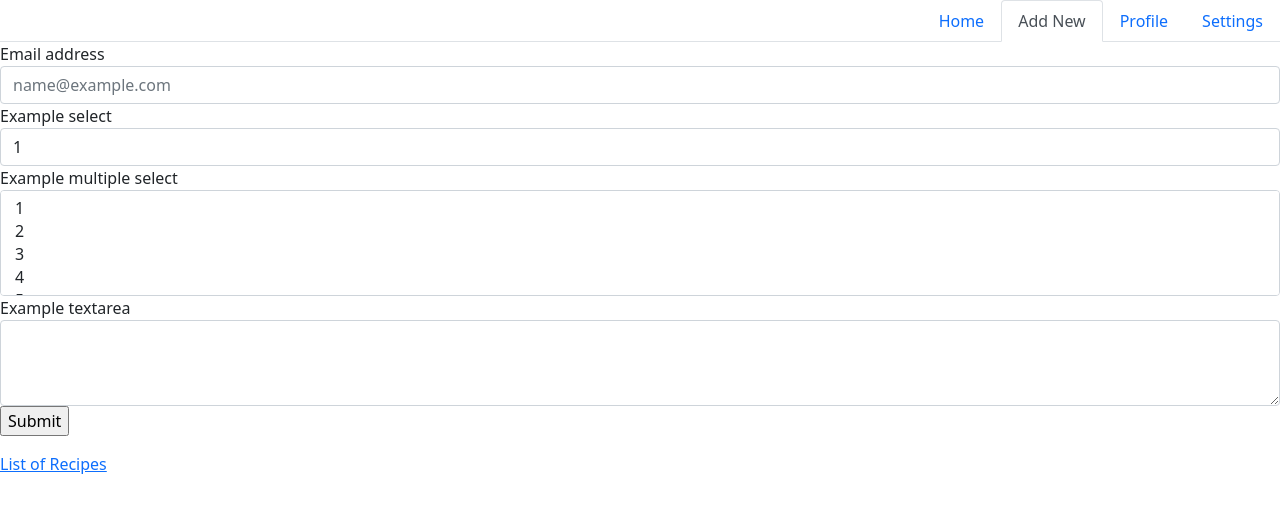
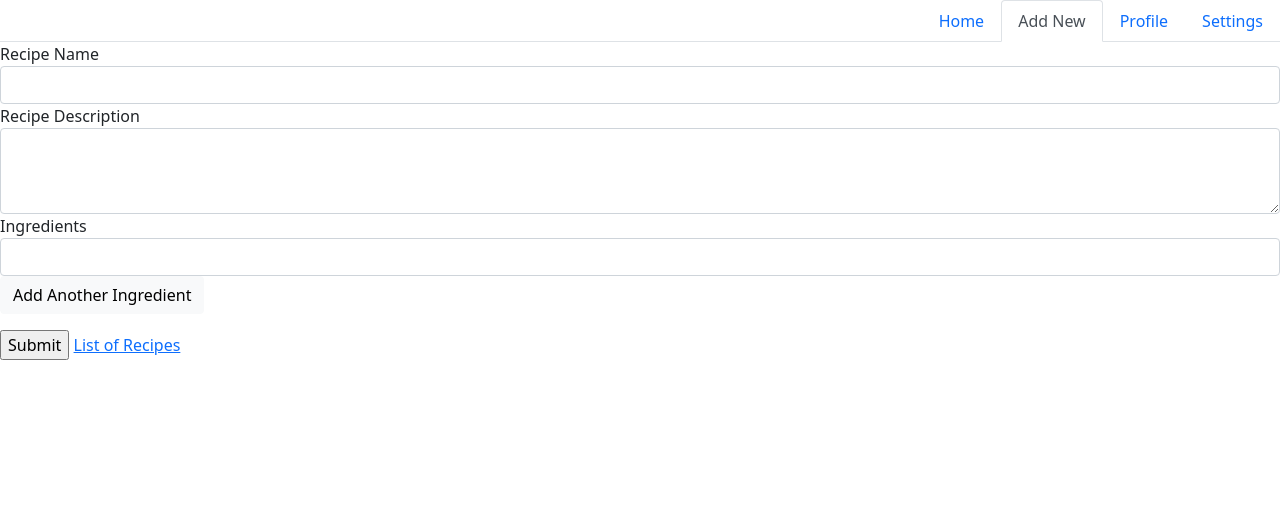
Before and after one commit to uva-cs3240-s22/group-project-b-24, a Django app: page /recipe/ in a window 1280 px wide. Shown: the top 513 px of the page. Run offline with Django 4.2, Linux system fonts and the light colour scheme; some libraries are stand-ins or nearby versions.

Commit message:
updated models and views

```diff
--- a/WOMbasic/templates/WOMbasic/submit.html
+++ b/WOMbasic/templates/WOMbasic/submit.html
@@ -6,7 +6,7 @@
   />
 <ul class="nav nav-tabs justify-content-end">
         <li class="nav-item">
-            <a class="nav-link" href="{% url 'WOMbasic:welcome' %}">Home</a>
+            <a class="nav-link" href="{% url 'WOMbasic:home' %}">Home</a>
         </li>
         <li class="nav-item">
             <a class="nav-link active" href="{% url 'WOMbasic:submit' %}">Add New</a>
@@ -19,34 +19,24 @@
         </li>
     </ul>
 <form>
-    {% csrf_token %}
   <div class="form-group">
-    <label for="exampleFormControlInput1">Email address</label>
-    <input type="email" class="form-control" id="exampleFormControlInput1" placeholder="name@example.com">
+    <label for="nameOfRecipe">Recipe Name</label>
+    <input type="text" class="form-control" id="nameOfRecipe">
   </div>
   <div class="form-group">
-    <label for="exampleFormControlSelect1">Example select</label>
-    <select class="form-control" id="exampleFormControlSelect1">
-      <option>1</option>
-      <option>2</option>
-      <option>3</option>
-      <option>4</option>
-      <option>5</option>
-    </select>
+    <label for="descriptionOfRecipe">Recipe Description</label>
+      <textarea class="form-control" id="descriptionOfRecipe" rows="3"></textarea>
   </div>
   <div class="form-group">
-    <label for="exampleFormControlSelect2">Example multiple select</label>
-    <select multiple class="form-control" id="exampleFormControlSelect2">
-      <option>1</option>
-      <option>2</option>
-      <option>3</option>
-      <option>4</option>
-      <option>5</option>
-    </select>
+    <label for="ingredientList">Ingredients</label>
+    <input class="form-control" id="ingredientList">
+      <button type="button" class="btn btn-light">Add Another Ingredient</button>
   </div>
+
   <div class="form-group">
-    <label for="exampleFormControlTextarea1">Example textarea</label>
-    <textarea class="form-control" id="exampleFormControlTextarea1" rows="3"></textarea>
+    <form method="POST" enctype="multipart/form-data">
+
+    </form>
   </div>
     <input type="submit" value="Submit">
 </form>
--- a/WOMbasic/urls.py
+++ b/WOMbasic/urls.py
@@ -1,10 +1,11 @@
 from django.urls import path
 
 from . import views
+from .views import HomeView
 
 app_name = "WOMbasic"
 urlpatterns = [
     path('recipe/list', views.listView, name='listView'),
     path('recipe/', views.insert, name='submit'),
-    path('', views.welcomeView, name='welcome'),
+    path('', views.HomeView.as_view(), name='home'),
 ]
--- a/WOMbasic/views.py
+++ b/WOMbasic/views.py
@@ -1,25 +1,27 @@
 from django.shortcuts import render
-
+from django.views.generic import ListView, DetailView
 from django.http import HttpResponse
 from . models import Recipe
 
 
 def insert(request):
     try:
-        sub_text = request.POST['recipe']
+        sub_text = request.POST['nameOfRecipe']
     except KeyError:
         sub_text = "oopsies"
         return render(request, 'WOMbasic/submit.html')
     else:
         r = Recipe()
-        r.recipe_text = request.POST.get('recipe', "empty")
+        r.recipe_name = request.POST['nameOfRecipe']
         r.save()
-        return render(request, 'WOMbasic/submit.html')
+        return render(request, 'WOMbasic/recipe/list.html')
+
 
 def listView(request):
     latest_recipe_list = Recipe.objects.order_by()
     context = {'latest_recipe_list': latest_recipe_list,}
     return render(request, 'WOMbasic/recipe.html', context)
 
-def welcomeView(request):
-    return render(request, 'WOMbasic/welcome.html')
+class HomeView(ListView):
+    model = Recipe
+    template_name = 'WOMbasic/home.html'
```
Also changed, not shown: WOMbasic/models.py (+4 -3 lines), WOMbasic/templates/WOMbasic/home.html (renamed from WOMbasic/templates/WOMbasic/welcome.html, +8 -2 lines), WOMbasic/migrations/0003_recipe_recipe_image.py (added), WOMbasic/migrations/0004_alter_recipe_publisher.py (added).
